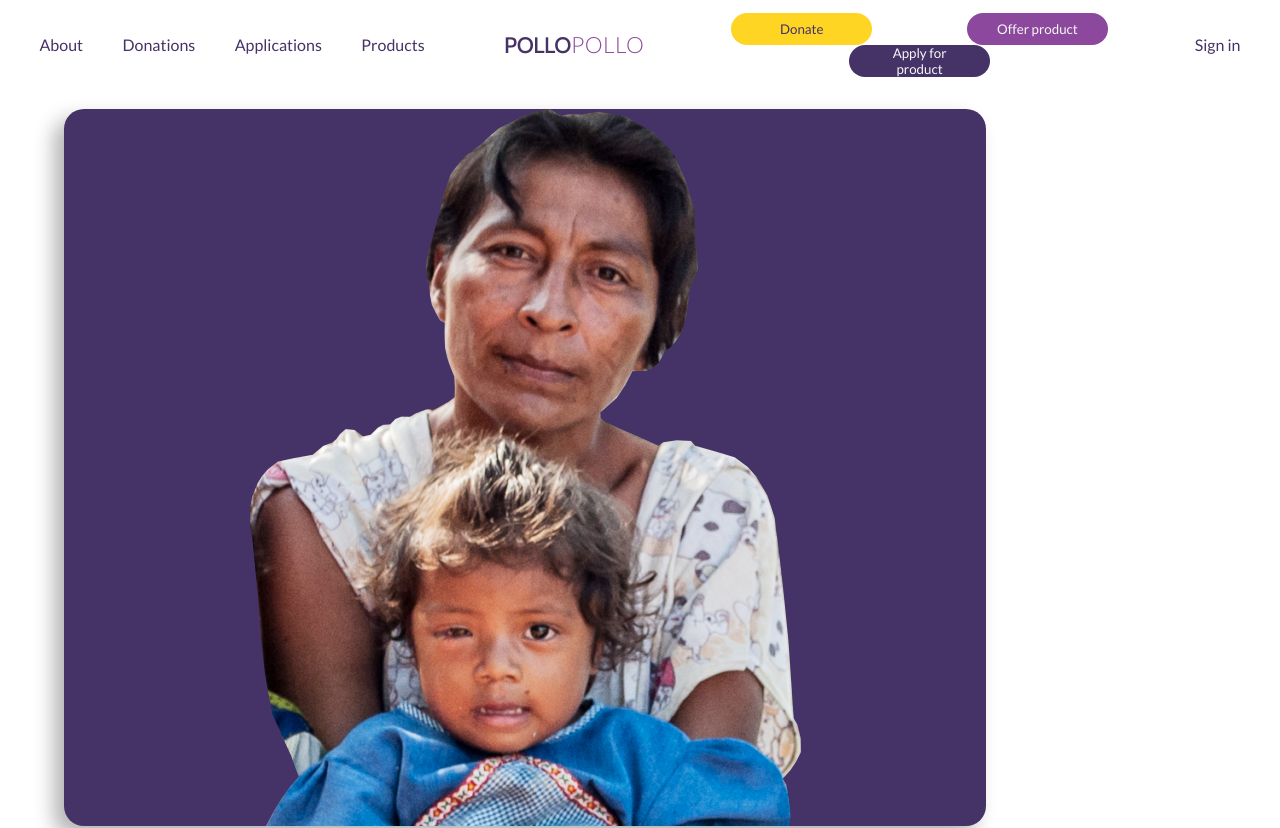
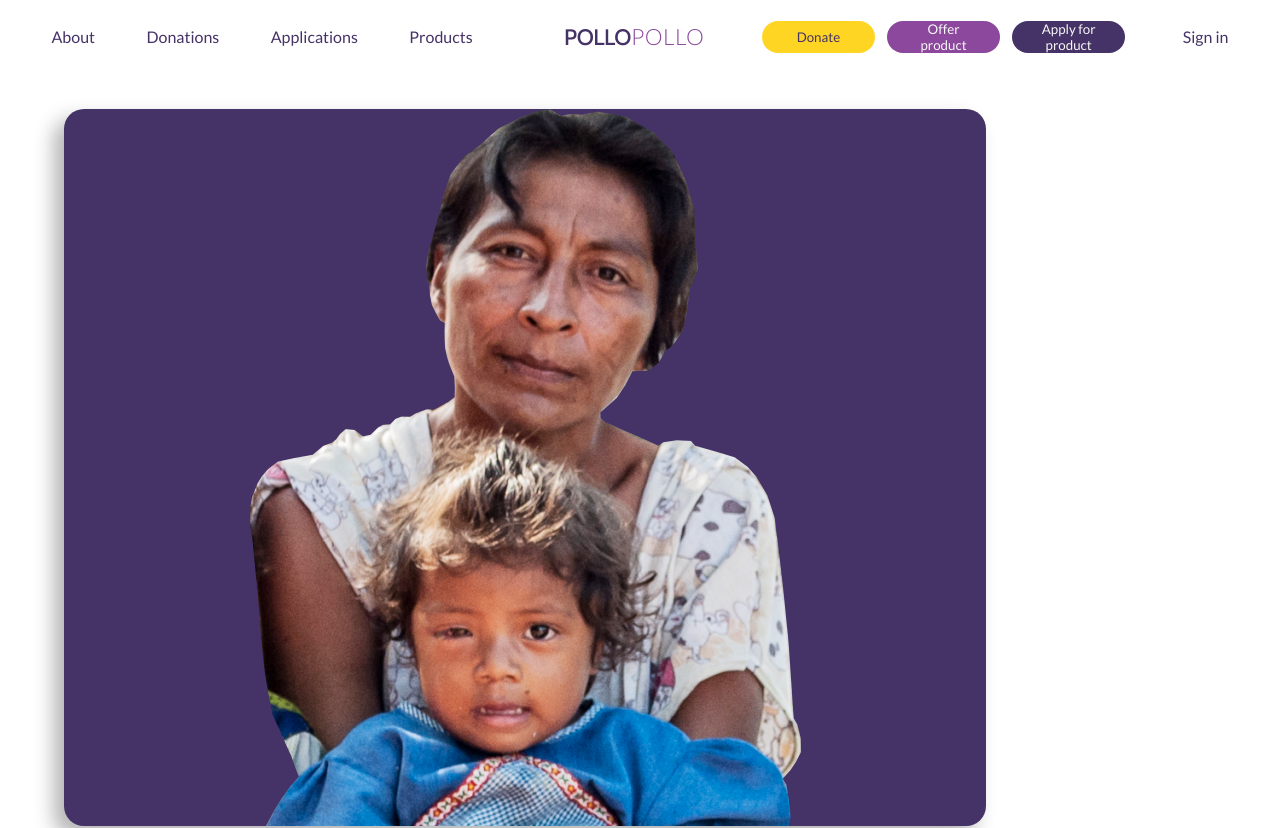
Before and after one commit to subangiv/oral_exam_finale, a React (Create React App) app: page / in a window 1280 px wide. Shown: the top 828 px of the page. Built offline with nearby package versions, Linux system fonts and the light colour scheme.

Commit message:
make buttons inline

```diff
--- a/src/components/header/Header.module.scss
+++ b/src/components/header/Header.module.scss
@@ -23,9 +23,6 @@
   :nth-child(2) {
     background-color: $primary-light;
   }
-  & button {
-    margin: auto 1rem;
-  }
 }
 .expanedMenuList {
   @include row-flex;
@@ -45,8 +42,7 @@
   }
   .actionBtns {
     //"Apply for product" button
-    :nth-child(3) {
-      width: 5vw;
+    & button {
       margin-top: 1vw;
     }
   }
@@ -54,9 +50,6 @@
 
 @media (min-width: $max-s) {
   //Stretch action buttons
-  // header > div.actionBtns > button {
-  //   width: 30% !important;
-  // }
   .header {
     height: 7vh;
   }
```
